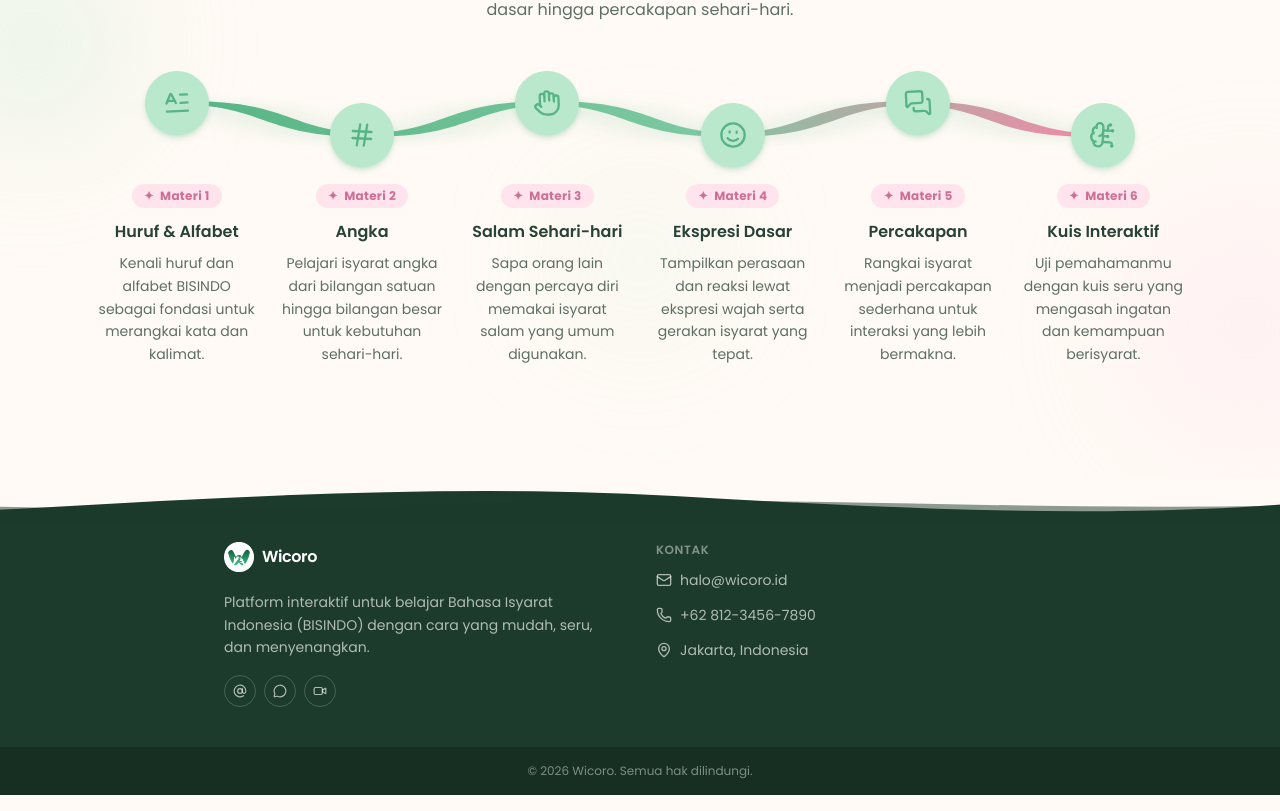
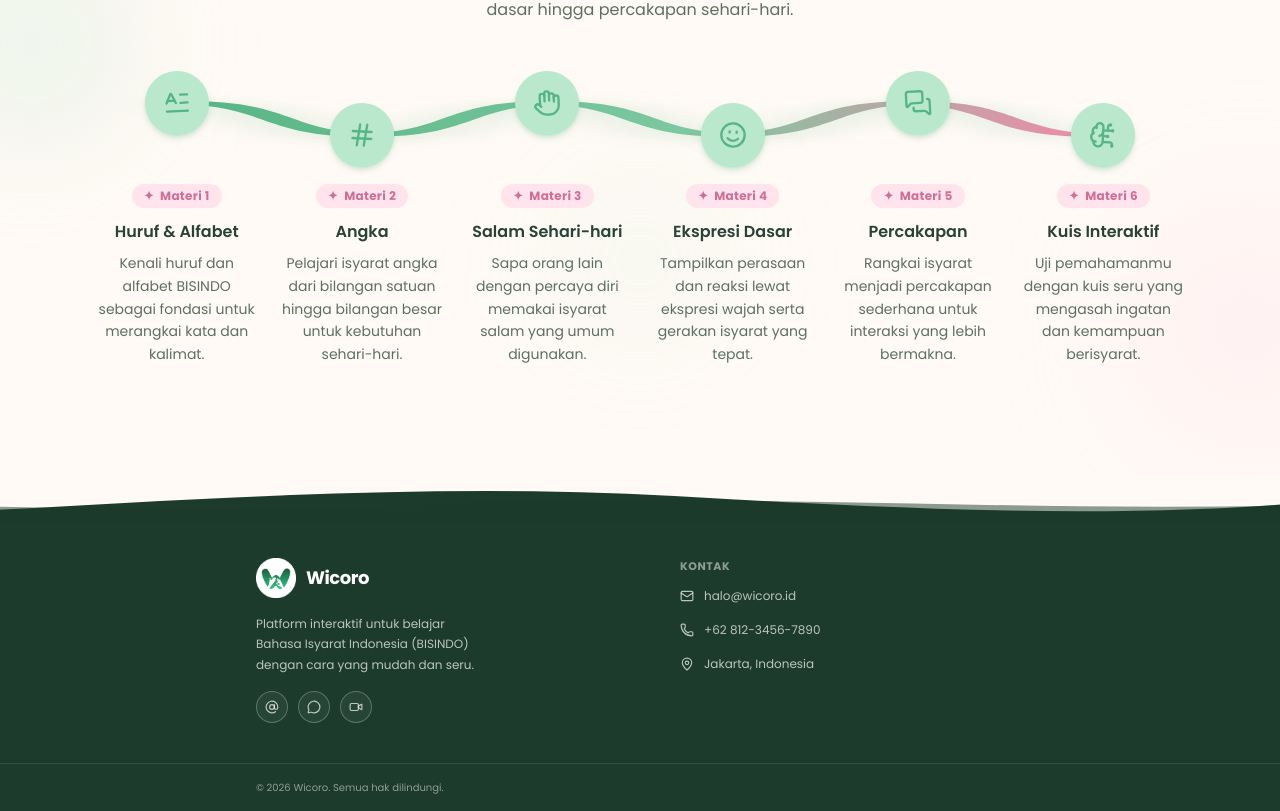
Before and after one commit to saph3n/wicoro, a Next.js app: page / in a window 1280 px wide. Shown: the part 1359-2170 px from the top of the page. Built offline with nearby package versions, Linux system fonts and the light colour scheme.

Commit message:
hapus garis footer

```diff
--- a/src/components/layout/site-footer.tsx
+++ b/src/components/layout/site-footer.tsx
@@ -61,57 +61,64 @@ export function SiteFooter() {
       </div>
 
       <div className="bg-[#1c3b2c]">
-        <Container className="grid max-w-4xl gap-8 pt-4 pb-10 sm:grid-cols-2">
-          <div>
-            <a href="#home" className="inline-flex items-center gap-2" aria-label="Wicoro home">
+        <Container className="mx-auto max-w-4xl px-6 sm:px-10 lg:px-16">
+          <div className="grid gap-10 pt-8 pb-10 grid-cols-1 sm:grid-cols-2 sm:gap-x-16 lg:gap-x-20 items-start justify-center">
+          {/* Kolom 1: Logo Wicoro + Deskripsi + Social Media */}
+          <div className="flex flex-col">
+            <a href="#home" className="group inline-flex items-center gap-2.5 transition-transform hover:scale-105" aria-label="Wicoro home">
               <Image
                 src="/Frame 1.png"
                 alt="Wicoro logo"
-                width={30}
-                height={30}
-                className="size-[30px] object-contain"
+                width={40}
+                height={40}
+                className="size-[40px] object-contain transition-transform group-hover:rotate-3"
               />
-              <span className="text-base font-semibold tracking-tight">Wicoro</span>
+              <span className="text-lg font-bold tracking-tight">Wicoro</span>
             </a>
-            <p className="mt-3 text-sm leading-relaxed text-white/65">
-              Platform interaktif untuk belajar Bahasa Isyarat Indonesia (BISINDO)
-              dengan cara yang mudah, seru, dan menyenangkan.
+
+            <p className="mt-4 text-xs leading-[1.7] text-white/70">
+              Platform interaktif untuk belajar<br />
+              Bahasa Isyarat Indonesia (BISINDO)<br />
+              dengan cara yang mudah dan seru.
             </p>
-            <div className="mt-4 flex items-center gap-2">
+
+            <div className="mt-4 flex items-center gap-2.5">
               {socialLinks.map(({ label, href, Icon }) => (
                 <a
                   key={label}
                   href={href}
                   aria-label={label}
-                  className="inline-flex size-8 items-center justify-center rounded-full border border-white/20 text-white/65 transition-colors hover:border-white hover:text-white"
+                  className="group inline-flex size-8 items-center justify-center rounded-full border border-white/25 bg-white/5 text-white/70 transition-all hover:scale-110 hover:border-white/50 hover:bg-white/10 hover:text-white hover:shadow-lg hover:shadow-white/10"
                 >
-                  <Icon className="size-3.5" aria-hidden="true" />
+                  <Icon className="size-3.5 transition-transform group-hover:scale-110" aria-hidden="true" />
                 </a>
               ))}
             </div>
           </div>
 
-          <div>
-            <h3 className="text-xs font-semibold uppercase tracking-wider text-white/45">Kontak</h3>
-            <ul className="mt-3 space-y-2.5">
+          {/* Kolom 2: Kontak */}
+          <div className="flex flex-col">
+            <h3 className="text-[11px] font-bold uppercase tracking-wider text-white/50 mb-3">Kontak</h3>
+            <ul className="space-y-2.5">
               {contactLinks.map(({ label, href, Icon }) => (
                 <li key={label}>
                   <a
                     href={href}
-                    className="inline-flex items-center gap-2 text-sm text-white/65 transition-colors hover:text-white"
+                    className="group inline-flex items-center gap-2.5 text-xs text-white/70 transition-all hover:text-white hover:translate-x-0.5"
                   >
-                    <Icon className="size-4 shrink-0" aria-hidden="true" />
-                    {label}
+                    <Icon className="size-3.5 shrink-0 transition-colors group-hover:text-mint" aria-hidden="true" />
+                    <span className="transition-colors">{label}</span>
                   </a>
                 </li>
               ))}
             </ul>
           </div>
+          </div>
         </Container>
 
-        <div className="bg-[#172f22]">
-          <Container className="flex max-w-4xl items-center justify-center py-4">
-            <p className="text-xs text-white/45">© 2026 Wicoro. Semua hak dilindungi.</p>
+        <div className="border-t border-white/10">
+          <Container className="flex max-w-4xl items-center justify-start px-6 sm:px-10 lg:px-16 py-4">
+            <p className="text-[10px] text-white/50">© 2026 Wicoro. Semua hak dilindungi.</p>
           </Container>
         </div>
       </div>
```
